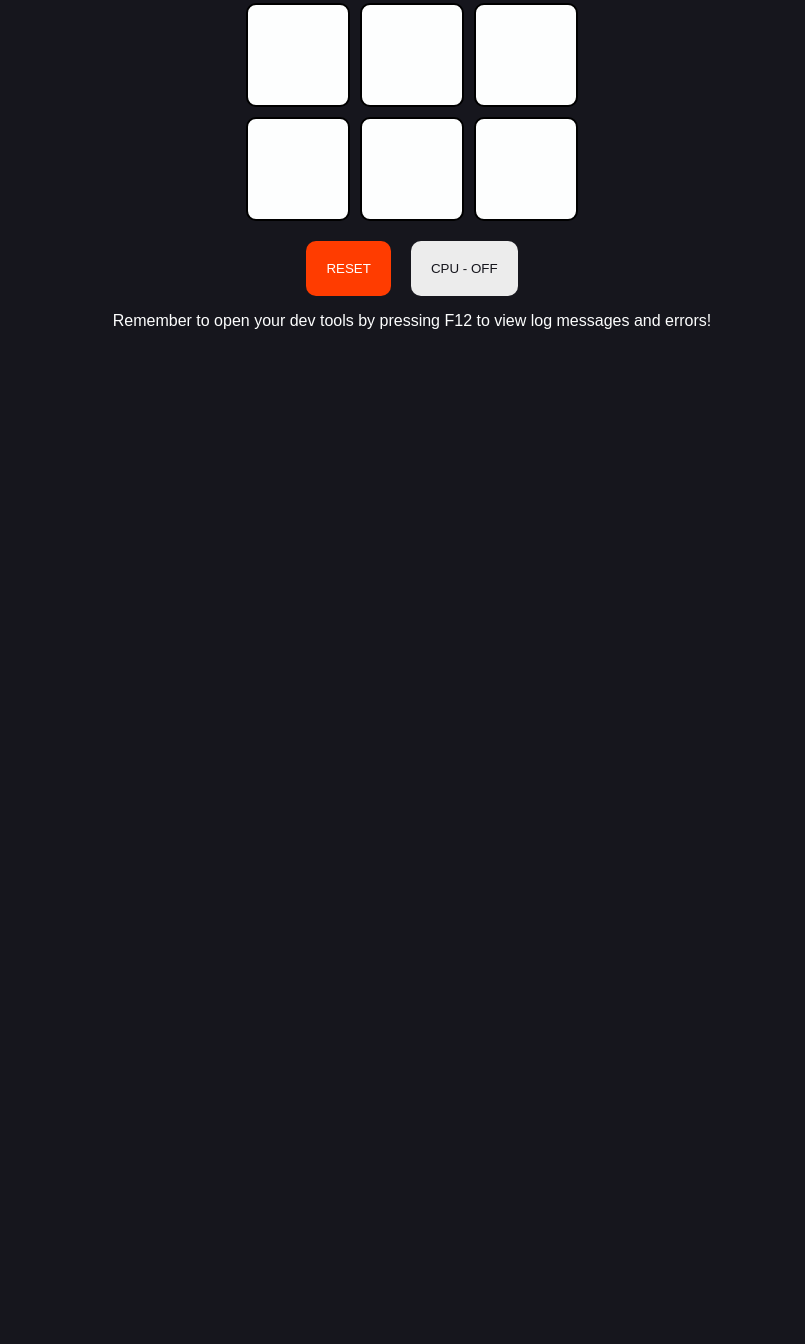
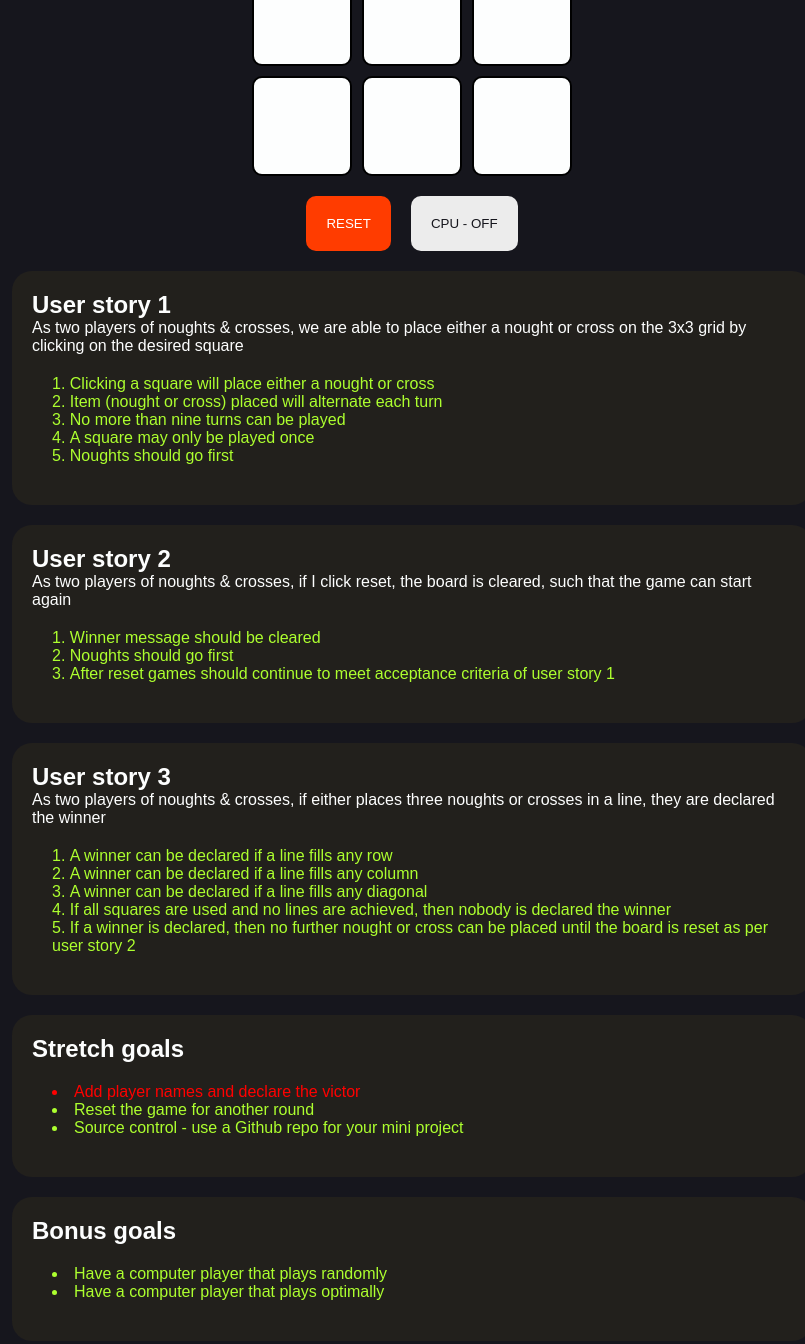
Before and after one commit to ian-derbyshire/noughts-and-crosses, a plain HTML site: page index.html in a window 1280 px wide. Shown: the part 191-1535 px from the top of the page, without its empty margins (228-1033 px from the left). Before the commit the page ends 800 px from the top, so only its background shows below. Drawn offline with Linux system fonts and the light colour scheme.

Commit message:
Initial commit

```diff
--- a/index.html
+++ b/index.html
@@ -1,50 +1,88 @@
 <!DOCTYPE html>
 <html>
+
 <head>
      <title>Noughts & Crosses</title>
-  <meta content="text/html; charset=utf-8"
-        http-equiv="content-type">
-  <link href="main.css"
-        rel="stylesheet"
-        type="text/css">
+     <meta content="text/html; charset=utf-8" http-equiv="content-type">
+     <link href="main.css" rel="stylesheet" type="text/css">
 </head>
+
 <body>
      <h1>Noughts & Crosses</h1>
      <p id="winner-display">The winner is <span id="winner-name"></span></p>
      <div id="grid">
-    <div class="row"
-         id="row-0">
-      <div class="column"
-           id="row-0-column-0"></div>
-      <div class="column"
-           id="row-0-column-1"></div>
-      <div class="column"
-           id="row-0-column-2"></div>
+          <div class="row" id="row-0">
+               <div class="column" id="row-0-column-0"></div>
+               <div class="column" id="row-0-column-1"></div>
+               <div class="column" id="row-0-column-2"></div>
           </div>
-    <div class="row"
-         id="row-1">
-      <div class="column"
-           id="row-1-column-0"></div>
-      <div class="column"
-           id="row-1-column-1"></div>
-      <div class="column"
-           id="row-1-column-2"></div>
+          <div class="row" id="row-1">
+               <div class="column" id="row-1-column-0"></div>
+               <div class="column" id="row-1-column-1"></div>
+               <div class="column" id="row-1-column-2"></div>
           </div>
-    <div class="row"
-         id="row-2">
-      <div class="column"
-           id="row-2-column-0"></div>
-      <div class="column"
-           id="row-2-column-1"></div>
-      <div class="column"
-           id="row-2-column-2"></div>
+          <div class="row" id="row-2">
+               <div class="column" id="row-2-column-0"></div>
+               <div class="column" id="row-2-column-1"></div>
+               <div class="column" id="row-2-column-2"></div>
           </div>
      </div>
      <button id="reset-button">Reset</button>
-  <p>Remember to open your dev tools by pressing F12 to view log messages and errors!</p>
-  <script src="academy.js"
-        type="text/javascript"></script>
-  <script src="connectors.js"
-        type="text/javascript"></script>
+     <div class="user-story">
+          <h2>User story 1</h2>
+          <p>As two players of noughts & crosses, we are able to place either a nought or cross on the 3x3 grid by
+               clicking on the desired square
+          </p>
+          <ol>
+               <li>Clicking a square will place either a nought or cross
+               </li>
+               <li>Item (nought or cross) placed will alternate each turn
+               </li>
+               <li>No more than nine turns can be played
+               </li>
+               <li>A square may only be played once
+               </li>
+               <li>Noughts should go first
+               </li>
+          </ol>
+     </div>
+     <div class="user-story">
+          <h2>User story 2</h2>
+          <p>As two players of noughts & crosses, if I click reset, the board is cleared, such that the game can start again</p>
+          <ol>
+               <li>Winner message should be cleared</li>
+               <li>Noughts should go first</li>
+               <li>After reset games should continue to meet acceptance criteria of user story 1</li>
+          </ol>
+     </div>
+     <div class="user-story">
+          <h2>User story 3</h2>
+          <p>As two players of noughts & crosses, if either places three noughts or crosses in a line, they are declared the winner</p>
+          <ol>
+               <li>A winner can be declared if a line fills any row</li>
+               <li>A winner can be declared if a line fills any column</li>
+               <li>A winner can be declared if a line fills any diagonal</li>
+               <li>If all squares are used and no lines are achieved, then nobody is declared the winner</li>
+               <li>If a winner is declared, then no further nought or cross can be placed until the board is reset as per user story 2</li>
+          </ol>
+     </div>
+     <div class="user-story">
+          <h2>Stretch goals</h2>
+          <ul>
+               <li style="color: red">Add player names and declare the victor</li>
+               <li>Reset the game for another round</li>
+               <li>Source control - use a Github repo for your mini project</li>
+          </ul>
+     </div>
+     <div class="user-story">
+          <h2>Bonus goals</h2>
+          <ul>
+               <li>Have a computer player that plays randomly</li>
+               <li>Have a computer player that plays optimally</li>
+          </ul>
+     </div>
+     <script src="academy.js" type="text/javascript"></script>
+     <script src="connectors.js" type="text/javascript"></script>
 </body>
+
 </html>
--- a/main.css
+++ b/main.css
@@ -1,3 +1,8 @@
+* {
+    box-sizing: border-box;
+    margin: 0;
+    padding: 0;
+}
 .column {
     width: 100px;
     height: 100px;
@@ -94,3 +99,18 @@ body {
 .cpu-optimal {
     background: red;
 }
+
+.user-story {
+    width: 800px;
+    margin: 20px auto;
+    padding: 20px;
+    text-align: left;
+    background:rgba(255, 215, 0, 0.05);
+    border-radius: 20px;
+}
+
+.user-story ul, .user-story ol {
+    padding: 20px;
+    list-style-position: inside;
+    color: greenyellow;
+}
```
Lines whose indentation alone changed are shown as unchanged.
